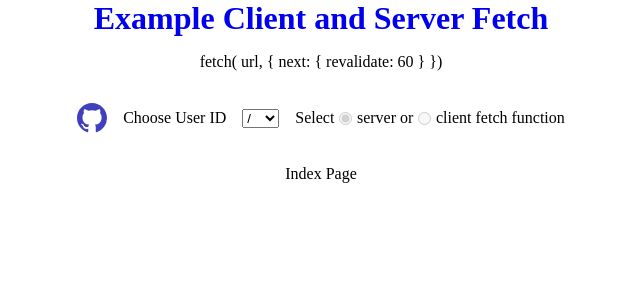
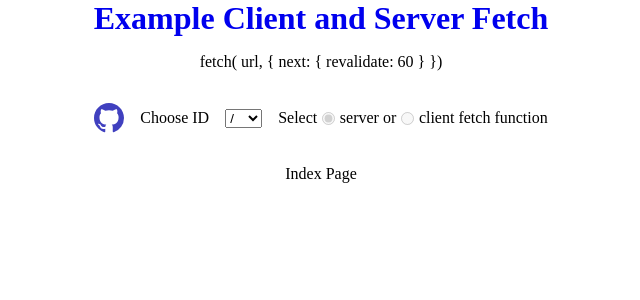
Before and after one commit to denisso/next13-app-exp, a Next.js app: page / in a window 1280 px wide. Shown: the top 300 px of the page, without its empty margins (319-959 px from the left). Built offline with nearby package versions, Linux system fonts and the light colour scheme.

Commit message:
changed ui text

```diff
--- a/components/Nav.tsx
+++ b/components/Nav.tsx
@@ -37,7 +37,7 @@ export const Nav = () => {
   };
   return (
     <div className={styles.nav}>
-      Choose User ID
+      Choose ID
       <select
         onChange={handleChangeId}
         value={context?.id}
```
